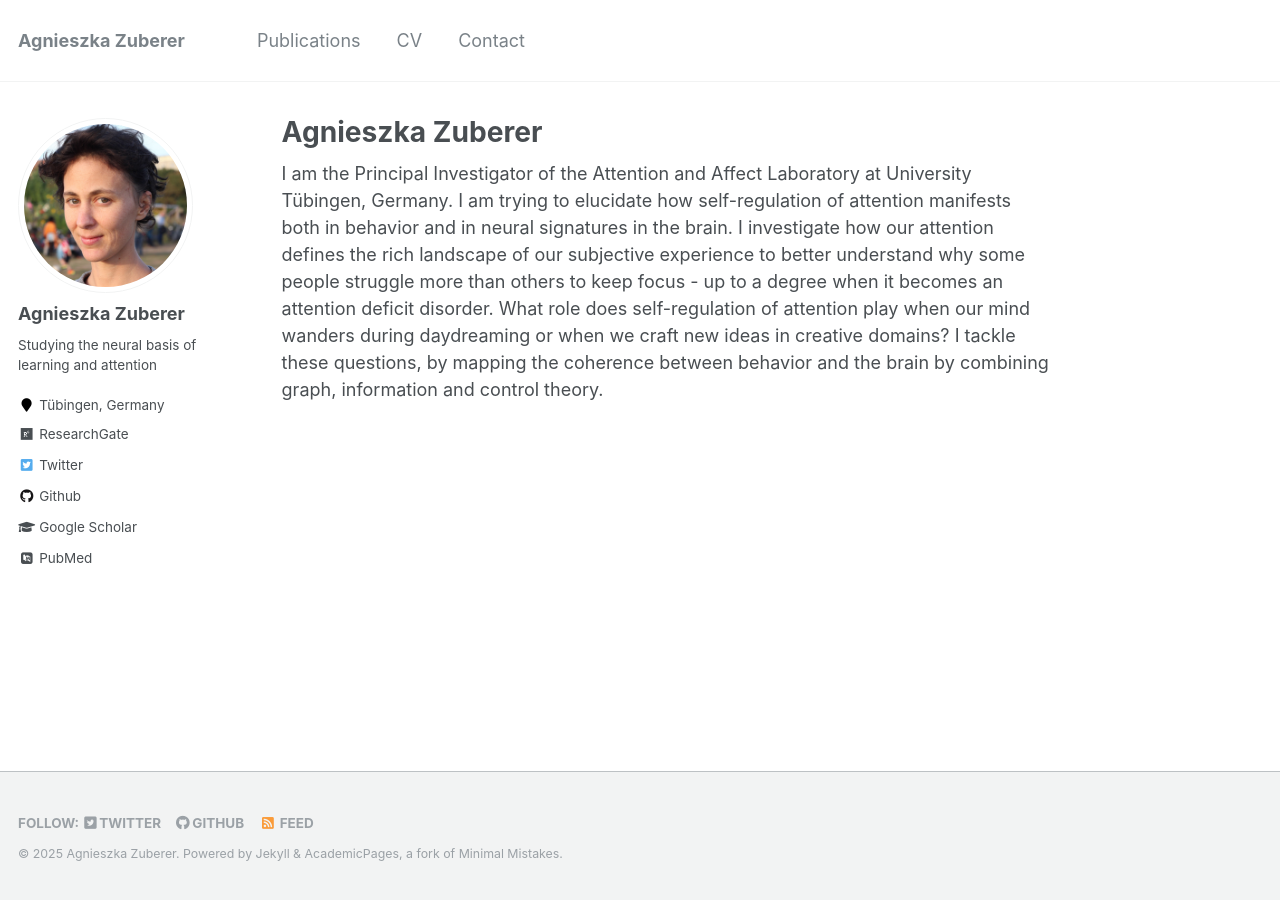
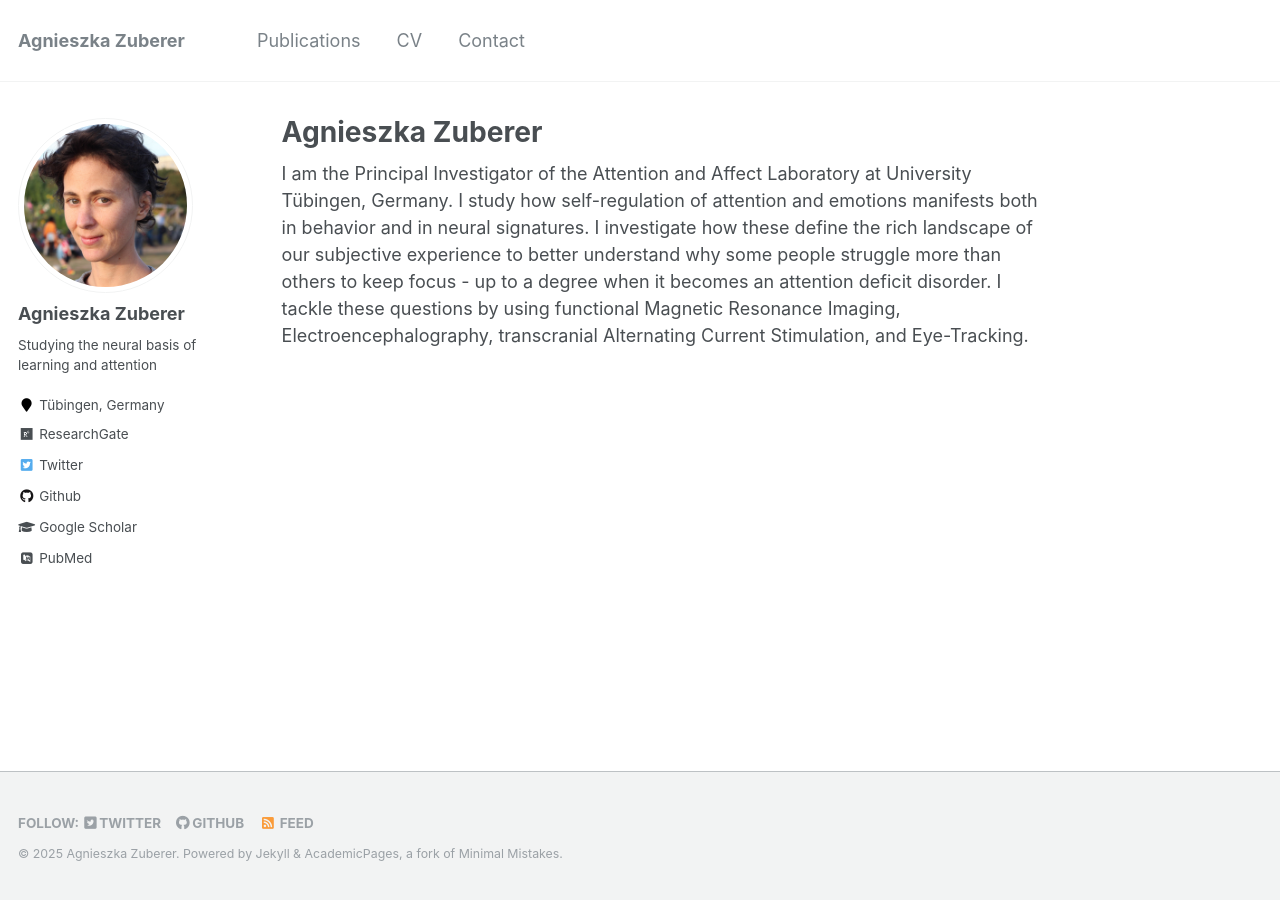
Before and after one commit to azuberer/azuberer.github.io, a Jekyll site: the page built from _pages/about.md, in a window 1280 px wide. Built offline with Jekyll 4.4.1, drawn with Linux system fonts in a browser that asks for light colours; some web fonts are replaced.

Commit message:
Update about.md

```diff
--- a/_pages/about.md
+++ b/_pages/about.md
@@ -7,5 +7,4 @@ redirect_from:
   - /about/
   - /about.html
 ---
-
-I am the Principal Investigator of the Attention and Affect Laboratory at University Tübingen, Germany. I am trying to elucidate how self-regulation of attention manifests both in behavior and in neural signatures in the brain. I investigate how our attention defines the rich landscape of our subjective experience to better understand why some people struggle more than others to keep focus - up to a degree when it becomes an attention deficit disorder. What role does self-regulation of attention play when our mind wanders during daydreaming or when we craft new ideas in creative domains? I tackle these questions, by mapping the coherence between behavior and the brain by combining graph, information and control theory.
+I am the Principal Investigator of the Attention and Affect Laboratory at University Tübingen, Germany. I study how self-regulation of attention and emotions manifests both in behavior and in neural signatures. I investigate how these define the rich landscape of our subjective experience to better understand why some people struggle more than others to keep focus - up to a degree when it becomes an attention deficit disorder. I tackle these questions by using functional Magnetic Resonance Imaging, Electroencephalography, transcranial Alternating Current Stimulation, and Eye-Tracking.
```
